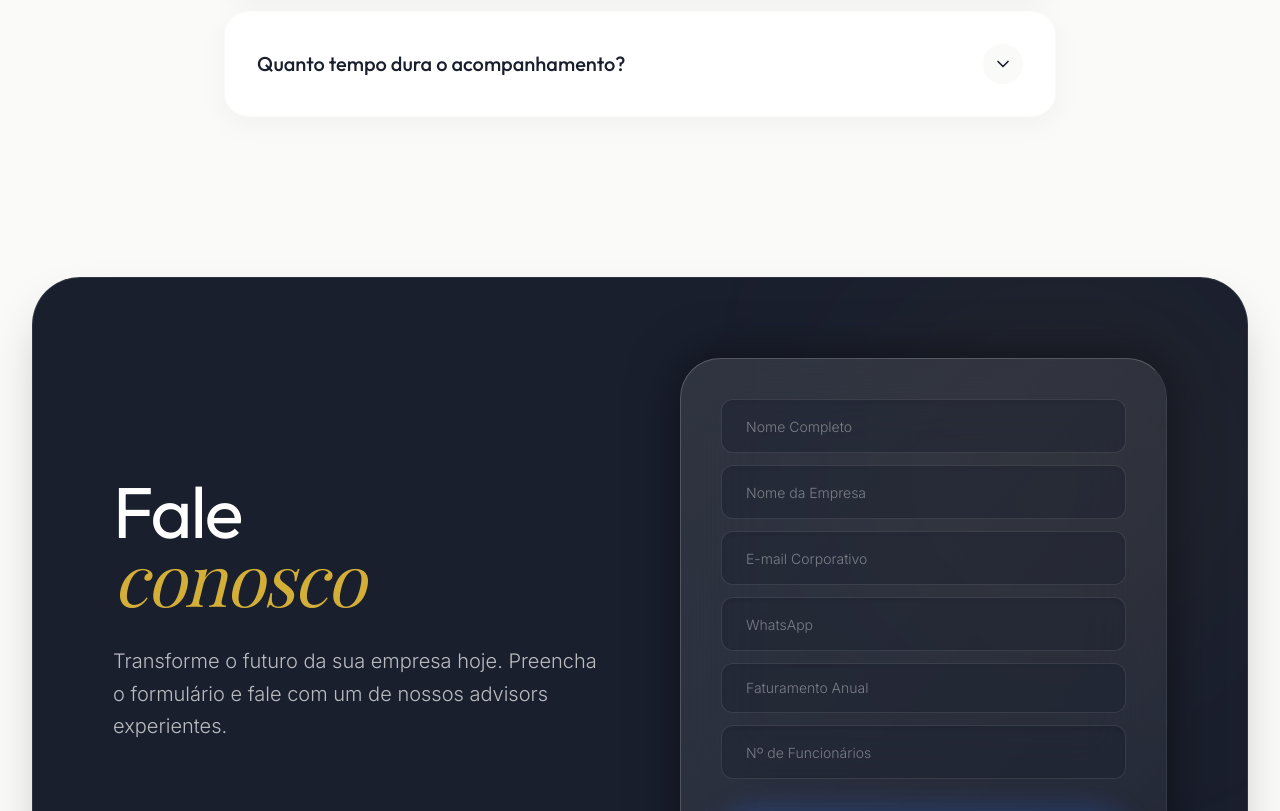
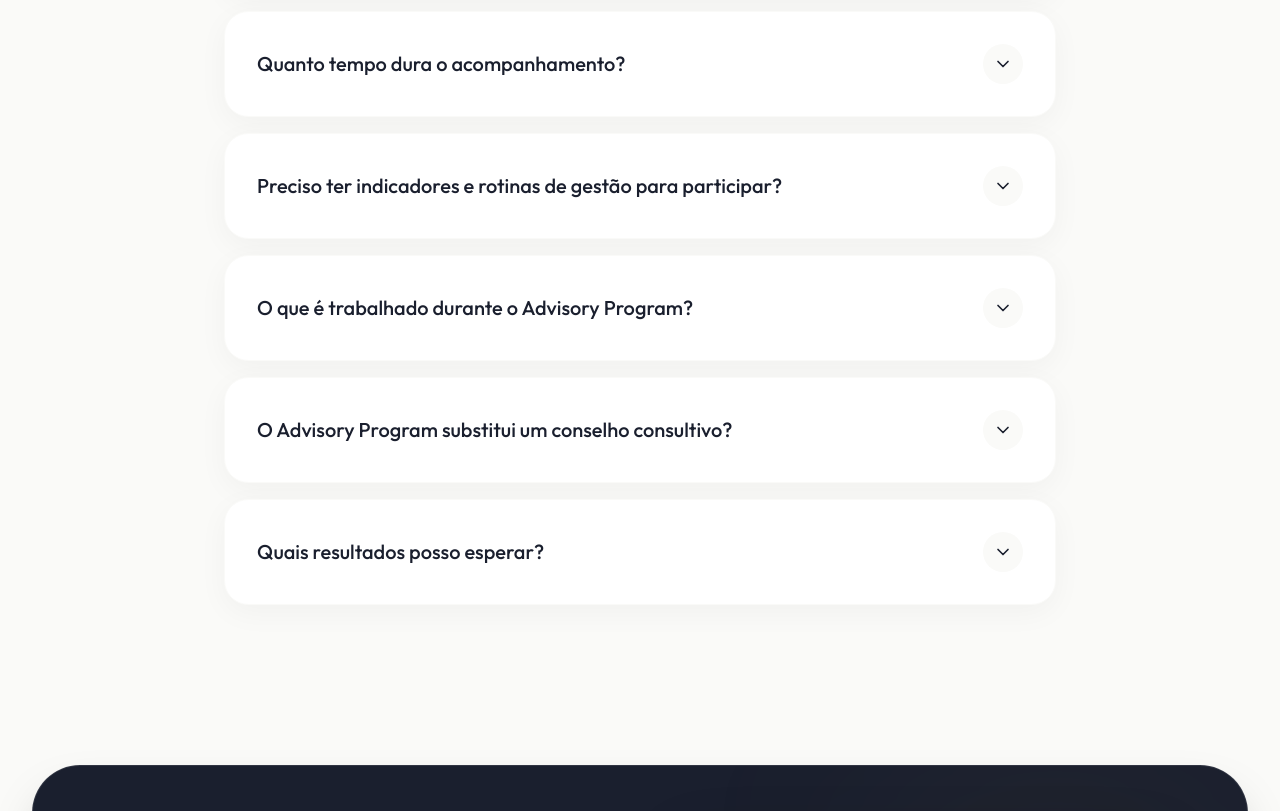
Before and after one commit to leandervenancio-source/site, a React (Vite) app: page /advisory-program in a window 1280 px wide. Shown: the part 6580-7391 px from the top of the page. Built offline with nearby package versions, Linux system fonts and the light colour scheme; no server answers; a web font is replaced by a local one.

Commit message:
Update FAQ on Advisory Program page

```diff
--- a/src/pages/solutions/ProgramaMGI.tsx
+++ b/src/pages/solutions/ProgramaMGI.tsx
@@ -30,19 +30,35 @@
   const faqs = [
     {
       question: "O que é o Advisory Program?",
-      answer: "O Advisory Program é uma mentoria de gestão ativa voltada para PMEs que buscam profissionalizar sua estrutura, bater metas com consistência e aumentar a lucratividade através de métodos comprovados."
+      answer: "O Advisory Program é um programa de aconselhamento estratégico para empresários que desejam estruturar melhor a empresa, desenvolver lideranças e preparar o negócio para crescer de forma sustentável nos próximos anos."
     },
     {
       question: "Para quem o Advisory Program é indicado?",
-      answer: "É indicado para donos de PMEs em fase de crescimento que sentem a necessidade de uma gestão mais profissional, baseada em dados, rituais de controle e de uma equipe mais qualificada."
+      answer: "Para empresários que já possuem uma operação relativamente organizada e desejam fortalecer estratégia, liderança, governança e execução para alcançar um novo patamar de crescimento."
     },
     {
       question: "Qual a diferença entre o Advisory e uma consultoria tradicional?",
-      answer: "Trabalhamos com uma metodologia prática de implementação, com acompanhamento online, e uso de tecnologia e IA, focando em gerar resultados consistentes e previsíveis."
+      answer: "Enquanto a consultoria normalmente atua em problemas específicos, o Advisory oferece uma visão ampla do negócio, apoiando o empresário nas decisões estratégicas e no desenvolvimento da empresa como um todo."
     },
     {
       question: "Quanto tempo dura o acompanhamento?",
-      answer: "O programa trabalha com ciclos renováveis de 12 meses, sendo estruturado para gerar mudanças culturais e operacionais profundas que garantem a sustentabilidade dos resultados."
+      answer: "O Advisory Program é um acompanhamento contínuo, pois estratégia, liderança e crescimento são processos de longo prazo. A permanência mínima recomendada é de 12 meses."
+    },
+    {
+      question: "Preciso ter indicadores e rotinas de gestão para participar?",
+      answer: "Sim. O Advisory é mais indicado para empresas que já possuem um nível mínimo de controle gerencial e desejam avançar para temas estratégicos e organizacionais."
+    },
+    {
+      question: "O que é trabalhado durante o Advisory Program?",
+      answer: "Os encontros abordam temas como planejamento estratégico, estrutura organizacional, liderança, governança, indicadores, crescimento e acompanhamento de iniciativas estratégicas."
+    },
+    {
+      question: "O Advisory Program substitui um conselho consultivo?",
+      answer: "Para muitas PMEs, sim. O programa funciona como uma estrutura de aconselhamento estratégico, trazendo visão externa, experiência de mercado e apoio na tomada de decisões importantes."
+    },
+    {
+      question: "Quais resultados posso esperar?",
+      answer: "Maior clareza estratégica, lideranças mais preparadas, decisões mais consistentes, redução da dependência do fundador e uma empresa mais preparada para crescer de forma sustentável."
     }
   ];
 
```
